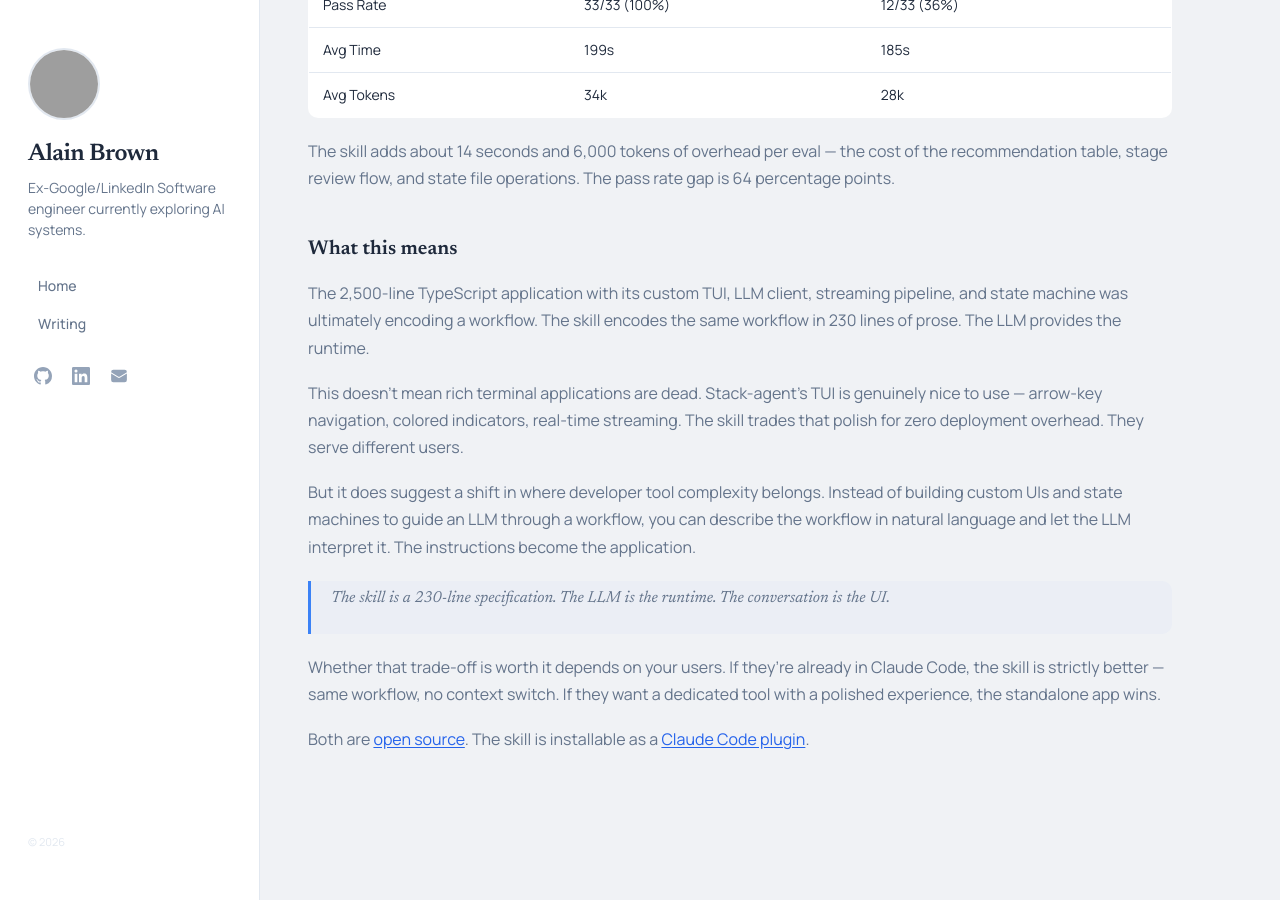
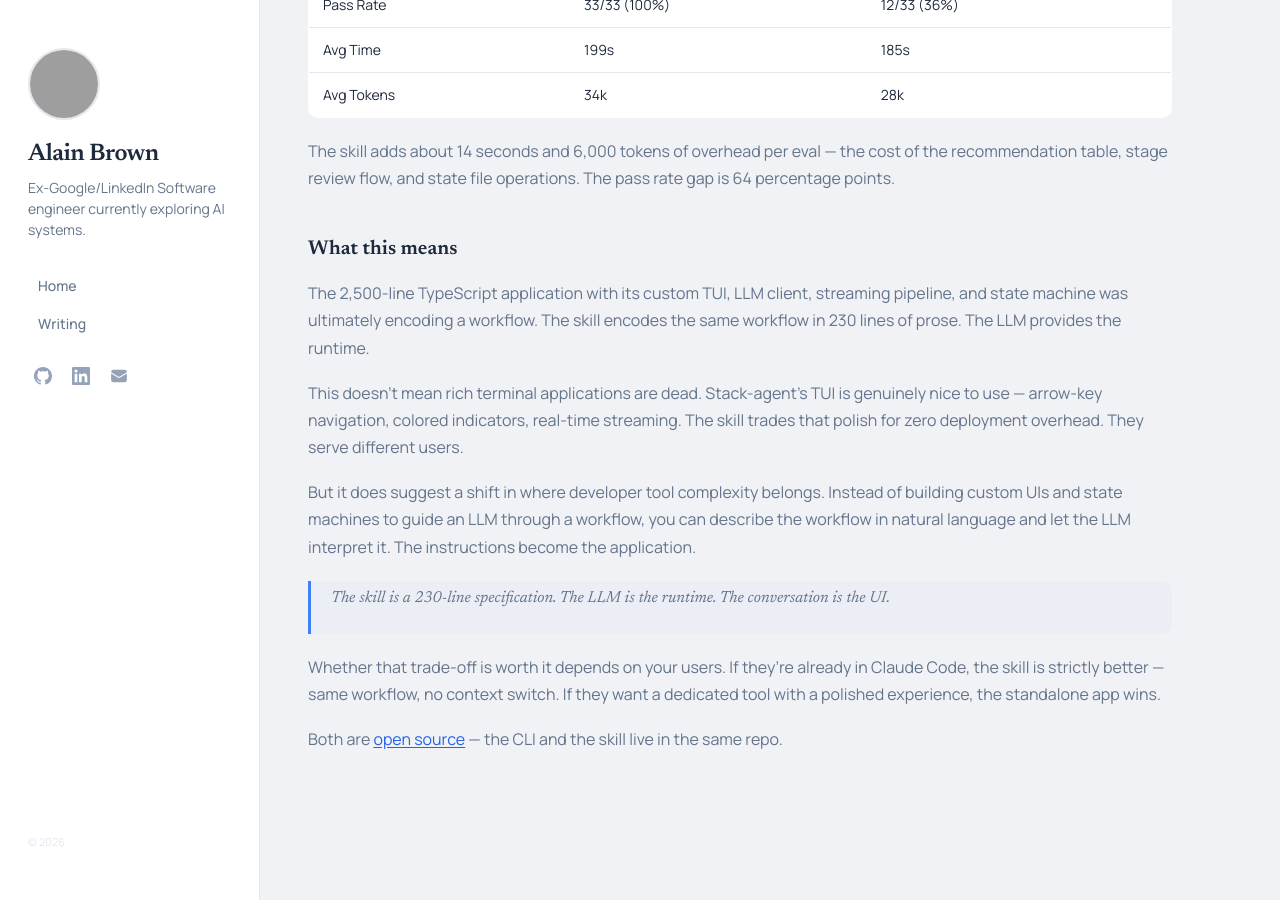
Before and after one commit to alainbrown/alainbrown.github.io, a Jekyll site: the page built from _posts/2026-03-15-stack-agent-to-skill.md, in a window 1280 px wide and 900 px high, scrolled down 3380 px. Built offline with Jekyll 4.4.1, drawn with Linux system fonts in a browser that asks for light colours; grey boxes are pictures that could not be loaded.

Commit message:
Update blog post — skill now lives in stack-agent repo
Co-Authored-By: Claude Opus 4.6 (1M context) <noreply@anthropic.com>

```diff
--- a/_posts/2026-03-15-stack-agent-to-skill.md
+++ b/_posts/2026-03-15-stack-agent-to-skill.md
@@ -97,4 +97,4 @@ But it does suggest a shift in where developer tool complexity belongs. Instead
 
 Whether that trade-off is worth it depends on your users. If they're already in Claude Code, the skill is strictly better — same workflow, no context switch. If they want a dedicated tool with a polished experience, the standalone app wins.
 
-Both are [open source](https://github.com/alainbrown/stack-agent). The skill is installable as a [Claude Code plugin](https://github.com/alainbrown/stack-agent-skill).
+Both are [open source](https://github.com/alainbrown/stack-agent) — the CLI and the skill live in the same repo.
```
Also changed, not shown: index.md (+0 -3 lines).
